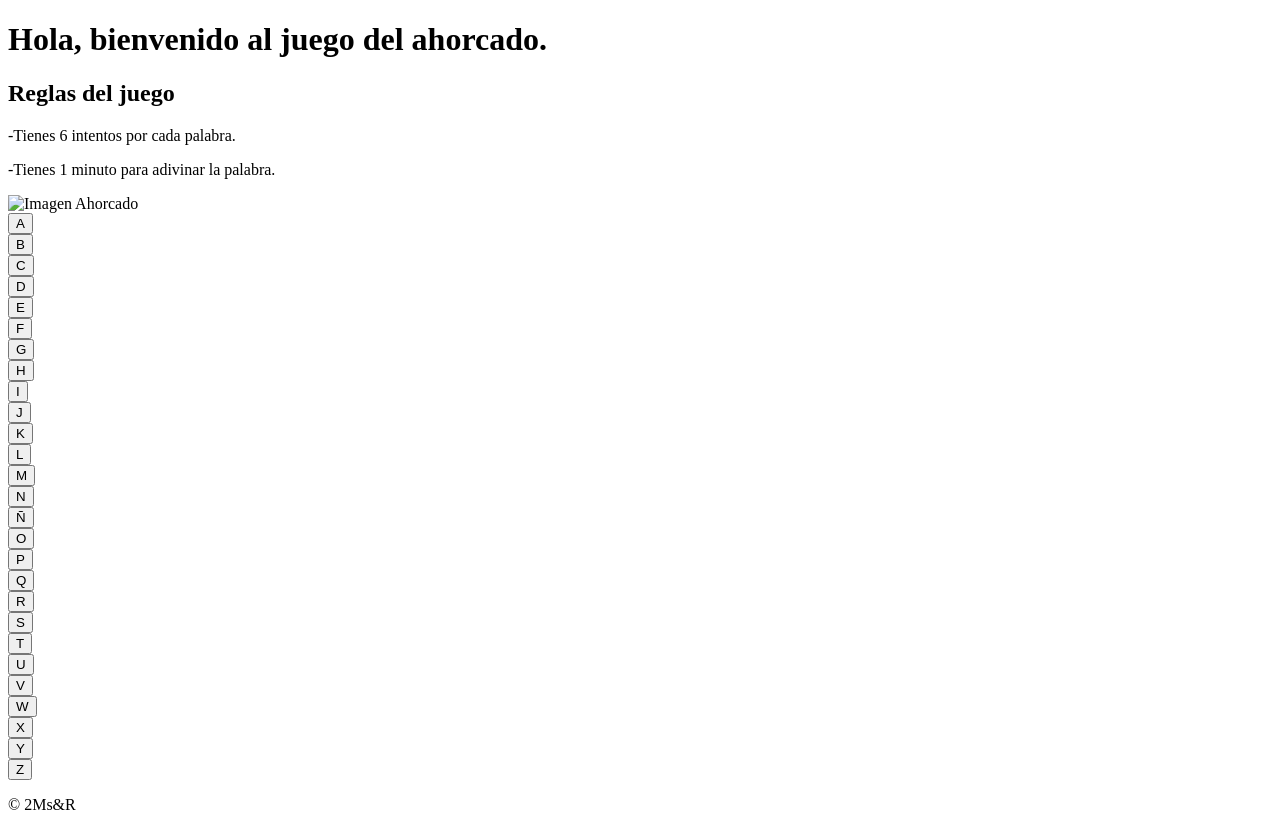
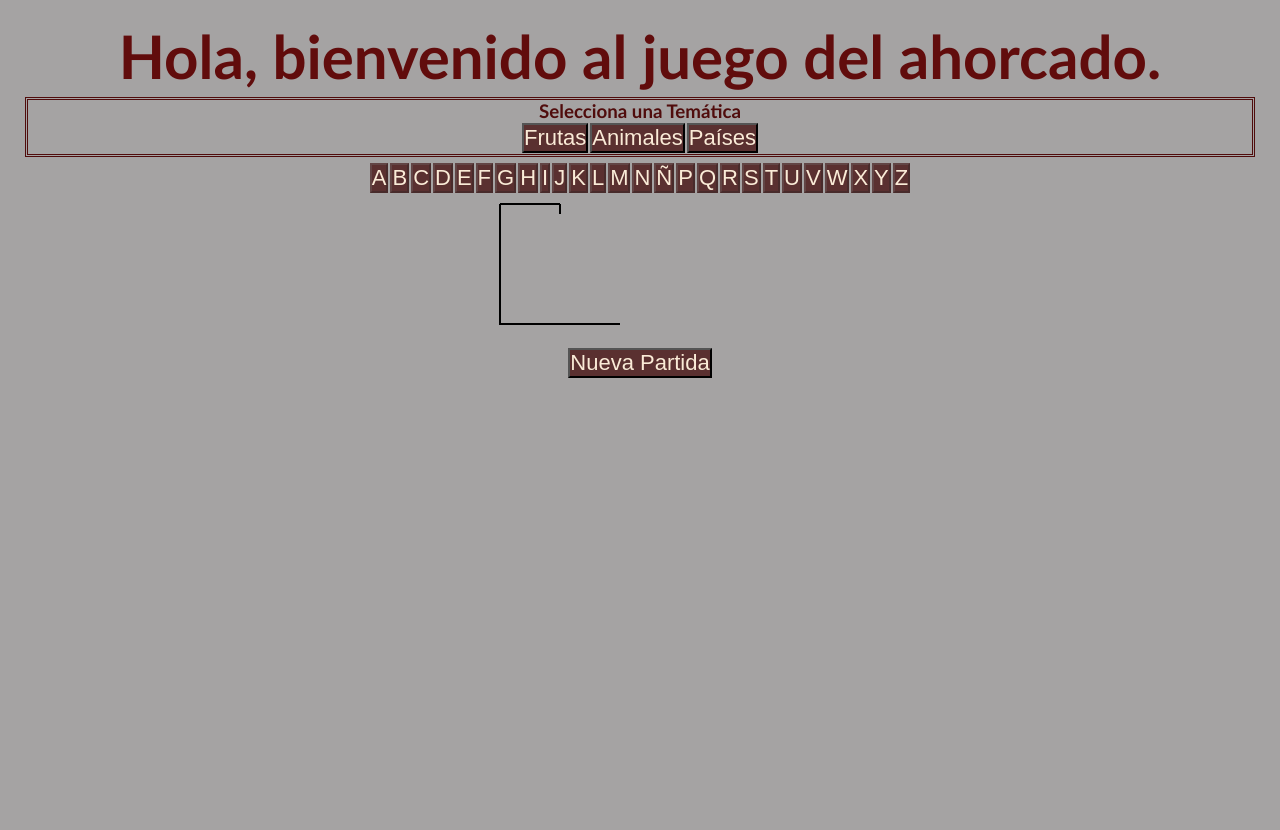
Before and after one commit to miguelmg803/proyecto-hackaboss-1, a plain HTML site: page index.html in a window 1280 px wide. After the commit the page ends 800 px from the top, so only its background shows below. Drawn offline with Linux system fonts and the light colour scheme.

Commit message:
Arreglos JS y CSS.

```diff
--- a/index.html
+++ b/index.html
@@ -5,119 +5,26 @@
         <meta http-equiv="X-UA-Compatible" content="IE=edge" />
         <meta name="viewport" content="width=device-width, initial-scale=1.0" />
         <title>Proyecto Ahorcado Hackaboss 2023</title>
-<!---Aquí abajo, después del href va la dirección de tu css-->
-        <link rel="stylesheet" href="./"></link>
+        <!---Aquí, después del href va la dirección de tu css-->
+        <link rel="stylesheet" href="./style.css"></link>
     </head>
     <body>
         <header>
             <h1>Hola, bienvenido al juego del ahorcado.</h1>
         </header>
-
         <main>
-            <section>
-                <h2>Reglas del juego</h2>
-                <p>
-                    -Tienes 6 intentos por cada palabra.
-                </p>
-                <p>
-                    -Tienes 1 minuto para adivinar la palabra.
-                </p>
-            </section>
-
-<!--- En la línea 30 habría que insertar la imagen del ahorcado,
-      y una vez que tengamos solucionado lo básico deberíamos poder
-      insertar la imagen que es considerada como 'bonus'.-->
-            <img src="" alt="Imagen Ahorcado"></img>
-
-<!---El <section> está reducido, basta con pulsar la flecha que
-    está al lado del nº 34 de línea y aparecen todas las letras.-->
-            <section>
-                <div>
-                    <button class="boton">A</button>
+            <div class="container">
+                <div id="options-container"></div>
+                <div id="letter-container" class="letter-container hide"></div>
+                <div id="user-input-section"></div>
+                <canvas id="canvas"></canvas>
+                <div id="new-game-container" class="new-game-popup hide">
+                  <div id="result-text"></div>
+                  <button id="new-game-button">Nueva Partida</button>
                 </div>
-                <div>
-                    <button class="boton">B</button>
-                </div>
-                <div>
-                    <button class="boton">C</button>
-                </div>
-                <div>
-                    <button class="boton">D</button>
-                </div>
-                <div>
-                    <button class="boton">E</button>
-                </div>
-                <div>
-                    <button class="boton">F</button>
-                </div>
-                <div>
-                    <button class="boton">G</button>
-                </div>
-                <div>
-                    <button class="boton">H</button>
-                </div>
-                <div>
-                    <button class="boton">I</button>
-                </div>
-                <div>
-                    <button class="boton">J</button>
-                </div>
-                <div>
-                    <button class="boton">K</button>
-                </div>
-                <div>
-                    <button class="boton">L</button>
-                </div>
-                <div>
-                    <button class="boton">M</button>
-                </div>
-                <div>
-                    <button class="boton">N</button>
-                </div>
-                <div>
-                    <button class="boton">Ñ</button>
-                </div>
-                <div>
-                    <button class="boton">O</button>
-                </div>
-                <div>
-                    <button class="boton">P</button>
-                </div>
-                <div>
-                    <button class="boton">Q</button>
-                </div>
-                <div>
-                    <button class="boton">R</button>
-                </div>
-                <div>
-                    <button class="boton">S</button>
-                </div>
-                <div>
-                    <button class="boton">T</button>
-                </div>
-                <div>
-                    <button class="boton">U</button>
-                </div>
-                <div>
-                    <button class="boton">V</button>
-                </div>
-                <div>
-                    <button class="boton">W</button>
-                </div>
-                <div>
-                    <button class="boton">X</button>
-                </div>
-                <div>
-                    <button class="boton">Y</button>
-                </div>
-                <div>
-                    <button class="boton">Z</button>
-                </div>
-            </section>
+              </div>
+              <!-- Script -->
+              <script src="./js/script.js"></script>
         </main>
-
-        <footer>
-            <p>&copy; 2Ms&R</p>
-        </footer>
     </body>
 </html>
--- a/js/script.js
+++ b/js/script.js
@@ -1,6 +1,6 @@
 'use strict'
 
-//Definimos las referencias iniciales que vayamos a utilizar
+// Definimos las referencias iniciales que vayamos a utilizar.
 const letterContainer = document.getElementById("letter-container");
 const optionsContainer = document.getElementById("options-container");
 const userInputSection = document.getElementById("user-input-section");
@@ -9,9 +9,9 @@ const newGameButton = document.getElementById("new-game-button");
 const canvas = document.getElementById("canvas");
 const resultText = document.getElementById("result-text");
 
-//Objeto opciones donde dentro de el tiene 3 propiedades que son las listas con las opciones en un array
+// Objeto opciones donde dentro tiene 3 propiedades que son las listas con las opciones en un array.
 let options = {
-  frutas: [
+  Frutas: [
     "Manzana",
     "Fresas",
     "Mandarina",
@@ -19,14 +19,14 @@ let options = {
     "Pomelo",
     "Sandia",
   ],
-  animales: [
+  Animales: [
     "Leon",
     "Jirafa",
     "Tigre",
     "Rinoceronte",
     "Murcielago",
     "Canguro"],
-  paises: [
+  Países: [
     "India",
     "Hungria",
     "Alemania",
@@ -36,16 +36,16 @@ let options = {
   ],
 };
 
-//Definimos los contadores que luego utilizaremos
+// Definimos los contadores que luego utilizaremos.
 let winCount = 0;
 let loseCount = 0;
 
 let chosenWord = "";
 
-//Mostramos las opciones a elegir
+// Mostramos las opciones a elegir.
 
 const displayOptions = () => {
-  optionsContainer.innerHTML += `<h3>Selecciona una Tematica  </h3>`;
+  optionsContainer.innerHTML += `<h3>Selecciona una Temática</h3>`;
   let buttonCon = document.createElement("div");
   for (let value in options) {
     buttonCon.innerHTML += `<button class="options" onclick="generateWord('${value}')">${value}</button>`;
@@ -54,7 +54,7 @@ const displayOptions = () => {
 };
 
 
-//Creamos una funcion para desactivar todos los botones
+// Creamos una función para desactivar todos los botones.
 const blocker = () => {
   let optionsButtons = document.querySelectorAll(".options");
   let letterButtons = document.querySelectorAll(".letters");
@@ -69,11 +69,11 @@ const blocker = () => {
   newGameContainer.classList.remove("hide");
 };
 
-//Creamos una funcion donde elegiremos la palabra aleatoria del array que hayamos elegido
+// Creamos una función donde elegiremos la palabra aleatoria del array que hayamos elegido.
 const generateWord = (optionValue) => {
   let optionsButtons = document.querySelectorAll(".options");
 
-  //si el valor de optionValue es igual le añadimos una clase "active" para resaltarla
+  // Si el valor de optionValue es igual le añadimos una clase "active" para resaltarla.
   optionsButtons.forEach((button) => {
     if (button.innerText.toLowerCase() === optionValue) {
       button.classList.add("active");
@@ -91,7 +91,8 @@ const generateWord = (optionValue) => {
 
 
   let optionArray = options[optionValue];
-  //Escogemos una palabra aleatoria dentro del array elegido
+
+  // Escogemos una palabra aleatoria dentro del array elegido.
   chosenWord = optionArray[Math.floor(Math.random() * optionArray.length)];
   chosenWord = chosenWord.toUpperCase();
 
@@ -100,7 +101,7 @@ const generateWord = (optionValue) => {
     button.disabled = false;
   });
 
-  //Remplazamos cada letra con un guion bajo y un spam
+  // Reemplazamos cada letra con un guion bajo y un spam.
   let displayItem = chosenWord.replace(/./g, '<span class="dashes">_</span>');
 
   userInputSection.innerHTML = displayItem;
@@ -108,12 +109,12 @@ const generateWord = (optionValue) => {
   console.log(chosenWord);
 };
 
-//Declaramos la funciona inicial la cual se llamara cuando el usuario carge la pagina o haga una nueva partida
+// Declaramos la función inicial, la cual se llamará cuando el usuario cargue la página o inicie una nueva partida.
 const initializer = () => {
   winCount = 0;
   loseCount = 0;
 
-  //Borramos todo el contenido y escondemos las letras y el boton de nueva partida
+  // Borramos todo el contenido y escondemos las letras y el botón de nueva partida.
   userInputSection.innerHTML = "";
   optionsContainer.innerHTML = "";
   letterContainer.classList.add("hide");
@@ -121,16 +122,16 @@ const initializer = () => {
   letterContainer.innerHTML = "";
 
 
-  //Creamos todos los botones con sus letras
+  // Creamos todos los botones con sus letras.
   for (let i = 65; i < 91; i++) {
 
     let button = document.createElement("button");
     button.classList.add("letters");
 
-    //Covertimos el numero en string para que nos de la letra.
+    // Convertimos el número en string para que nos dé la letra.
     button.innerText = String.fromCharCode(i);
 
-    //Hacemos lo mismo pero para añadir la ñ
+    // Hacemos lo mismo pero para añadir la ñ.
     if (i == 79) {
       button.classList.add("letters");
       button.innerText = String.fromCharCode(209);
@@ -141,20 +142,21 @@ const initializer = () => {
     clickBtn(button)
   }
 
-  //Desactivamos las letras hasta que no hayamos elegido una opcion
+  // Desactivamos las letras hasta que no hayamos elegido una opción
   let btnDis = document.querySelectorAll(".letters")
   btnDis.forEach((button) => {
     button.disabled = true;
   });
 
-  //Hacemos la funciona clickBtn para crear un enventlistener que gestione la letra que hemos seleccionado
+  // Hacemos la función clickBtn para crear un enventlistener que gestione la letra que hemos seleccionado.
   function clickBtn(btn) {
 
     btn.addEventListener("click", () => {
       let charArray = chosenWord.split("");
       console.log(charArray);
       let dashes = document.getElementsByClassName("dashes");
-      //Si el array contiene la letra que hayamos seleccionado, remplazamos el guion por la letra,si no sumamos un fallo y lo dibujamos.
+
+      // Si el array contiene la letra que hayamos seleccionado, reemplazamos el guión por la letra, si no, sumamos un fallo y lo dibujamos.
       if (charArray.includes(btn.innerText)) {
         charArray.forEach((char, index) => {
 
@@ -163,10 +165,12 @@ const initializer = () => {
             dashes[index].innerText = char;
 
             winCount += 1;
-            //Si la variable equivale al tamaño de la letra dariamos la partida como ganada
+
+            // Si la variable equivale al tamaño de la letra daríamos la partida como ganada.
             if (winCount == charArray.length) {
               resultText.innerHTML = `<h2 class='win-msg'>Has Ganado!!</h2><p>La palabra era: <span>${chosenWord}</span></p>`;
-                //Definimos beat, para poder ejecutarlo y reproducir un audio
+
+                // Definimos beat, para poder ejecutarlo y reproducir un audio
                 let beat = new Audio('audio/win.mp3');
                 beat.play();
 
@@ -178,7 +182,7 @@ const initializer = () => {
 
         loseCount += 1;
 
-        //Dibujamos el muñeco dependiendo de el numero que haya en la variable loseCount
+        // Dibujamos el muñeco dependiendo del número que haya en la variable loseCount.
         drawMan(loseCount);
 
         if (loseCount == 6) {
@@ -200,14 +204,14 @@ const initializer = () => {
   initialDrawing();
 };
 
-//Canvas
+// Canvas
 const canvasCreator = () => {
   let context = canvas.getContext("2d");
   context.beginPath();
   context.strokeStyle = "#000";
   context.lineWidth = 2;
 
-  //For drawing lines
+  // Función para dibujar las líneas.
   const drawLine = (fromX, fromY, toX, toY) => {
     context.moveTo(fromX, fromY);
     context.lineTo(toX, toY);
@@ -240,24 +244,24 @@ const canvasCreator = () => {
     drawLine(70, 80, 90, 110);
   };
 
-  //initial frame
+  // Función que determine el dibujo base del palo.
   const initialDrawing = () => {
-    //clear canvas
+    // Borrar el canvas
     context.clearRect(0, 0, context.canvas.width, context.canvas.height);
-    //bottom line
+    // Línea del fondo
     drawLine(10, 130, 130, 130);
-    //left line
+    // Línea izquierda.
     drawLine(10, 10, 10, 131);
-    //top line
+    // Línea superior.
     drawLine(10, 10, 70, 10);
-    //small top line
+    // Línea pequeña superior.
     drawLine(70, 10, 70, 20);
   };
 
   return { initialDrawing, head, body, leftArm, rightArm, leftLeg, rightLeg };
 };
 
-//draw the man
+// Función para dibujar al ahorcado.
 const drawMan = (count) => {
   let { head, body, leftArm, rightArm, leftLeg, rightLeg } = canvasCreator();
   switch (count) {
@@ -284,6 +288,6 @@ const drawMan = (count) => {
   }
 };
 
-//New Game
+// Nueva partida.
 newGameButton.addEventListener("click", initializer);
 window.onload = initializer;
--- /dev/null
+++ b/style.css
@@ -0,0 +1,72 @@
+/* GENERAL */
+
+* {
+    margin: 0;
+    padding: 0;
+    box-sizing: border-box;
+}
+
+/* BODY */
+
+body {
+    margin: 0;
+    font-family: "Gill Sans", "Gill Sans MT", Calibri, "Trebuchet MS",
+        sans-serif;
+    color: #500c0c;
+    text-align: center;
+    padding: 20px;
+    background: rgba(128, 125, 125, 0.7);
+}
+
+/* HEADER */
+
+h1 {
+    text-align: center;
+    color: #610c0c;
+    font-size: 60px;
+}
+
+/* MAIN */
+
+#options-container {
+    border-style: double;
+    margin: 5px;
+}
+
+button {
+    margin-top: 25px;
+    margin: 1px;
+    appearance: auto;
+    background: rgba(59, 1, 1, 0.7);
+    color: antiquewhite;
+    font-size: 22px;
+    cursor: pointer;
+}
+
+button:hover {
+    border-color: #610c0c;
+}
+
+button:active {
+    background-color: rgba(128, 125, 125, 0.7);
+}
+
+/*
+span.win-msg:active {
+    animation: tilt-n-move-shaking 0.2s infinite;
+
+}
+
+span.lose-msg:visited {
+    animation: tilt-n-move-shaking 0.2s infinite;
+
+}
+
+@keyframes tilt-n-move-shaking {
+    0% { transform: translate(0, 0) rotate(0deg); }
+    25% { transform: translate(5px, 5px) rotate(5deg); }
+    50% { transform: translate(0, 0) rotate(0eg); }
+    75% { transform: translate(-5px, 5px) rotate(-5deg); }
+    100% { transform: translate(0, 0) rotate(0deg); }
+  }
+  */
```
